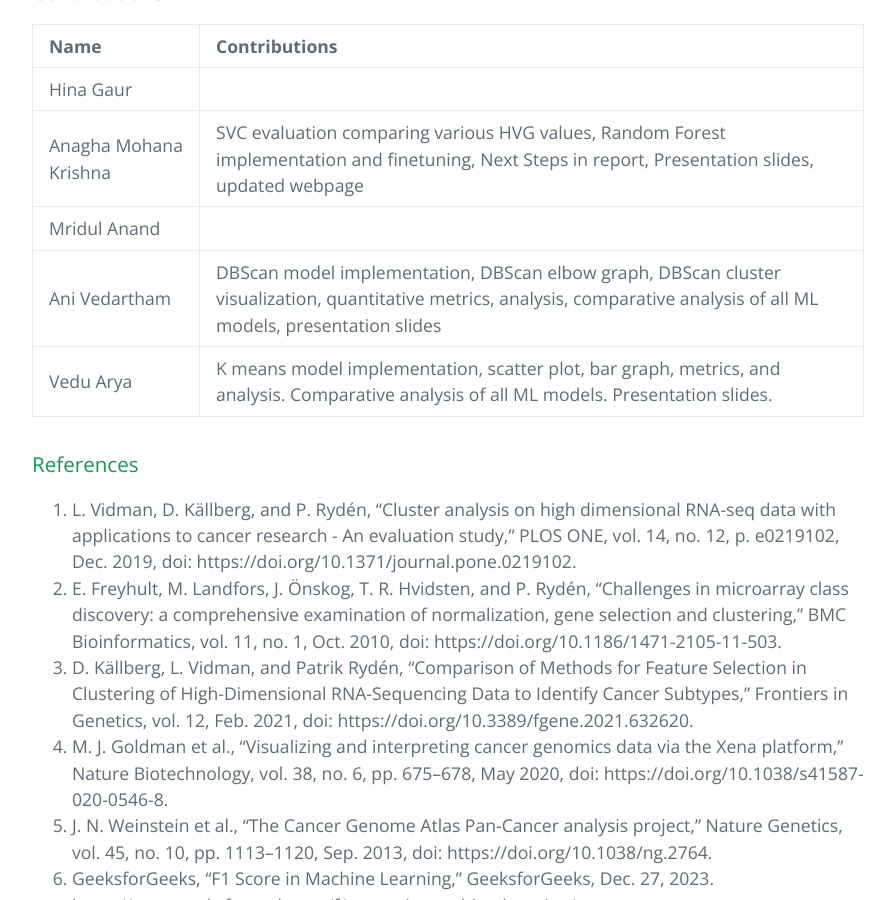
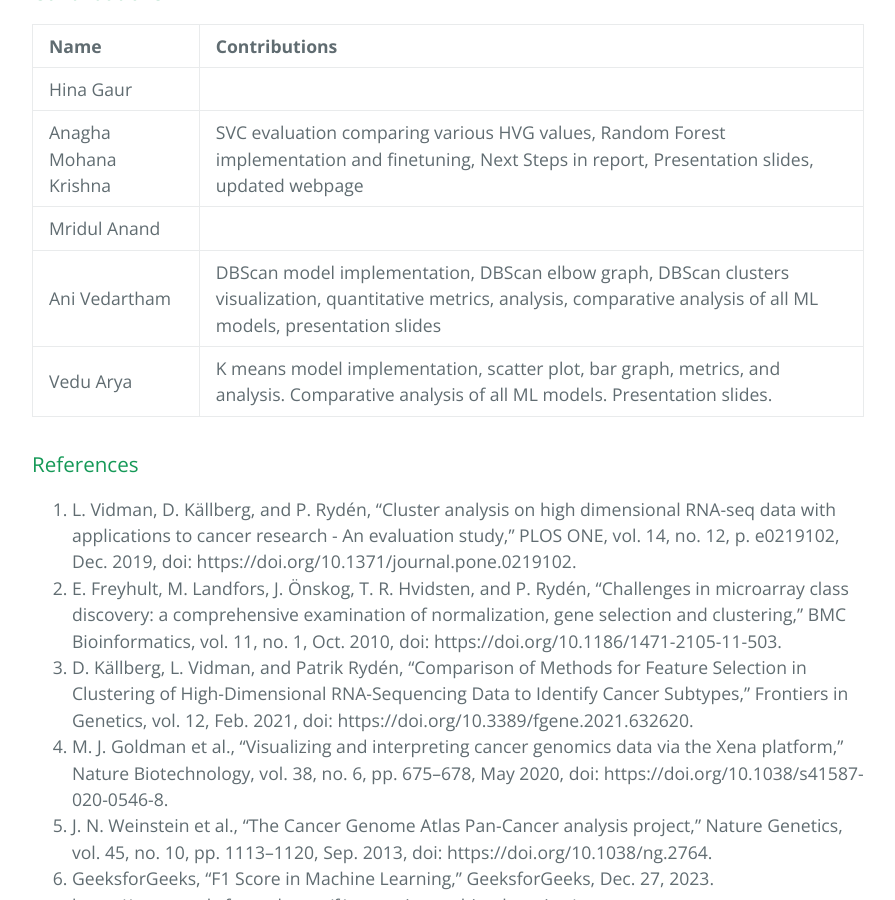
Before and after one commit to AnaghaMKrishna/CS-7641-Project, a Jekyll site: the page built from Final_Submission/final_report.md, in a window 1280 px wide and 900 px high, scrolled down 22824 px. Shown: the whole window, without its empty margins (192-1087 px from the left). Built offline with Jekyll 4.4.1, drawn with Linux system fonts in a browser that asks for light colours; our own code applies the rules of GitHub Pages for plain Markdown files.

Commit message:
Update final_report.md

```diff
--- a/Final_Submission/final_report.md
+++ b/Final_Submission/final_report.md
@@ -229,7 +229,7 @@
 | Hina Gaur          |   |
 | Anagha Mohana Krishna  | SVC evaluation comparing various HVG values, Random Forest implementation and finetuning, Next Steps in report, Presentation slides, updated webpage |
 | Mridul Anand           |  |
-| Ani Vedartham | DBScan model implementation, DBScan elbow graph, DBScan cluster visualization, quantitative metrics, analysis, comparative analysis of all ML models, presentation slides |
+| Ani Vedartham | DBScan model implementation, DBScan elbow graph, DBScan clusters visualization, quantitative metrics, analysis, comparative analysis of all ML models, presentation slides |
 | Vedu Arya | K means model implementation, scatter plot, bar graph, metrics, and analysis. Comparative analysis of all ML models. Presentation slides. |
 
 ### References
```
